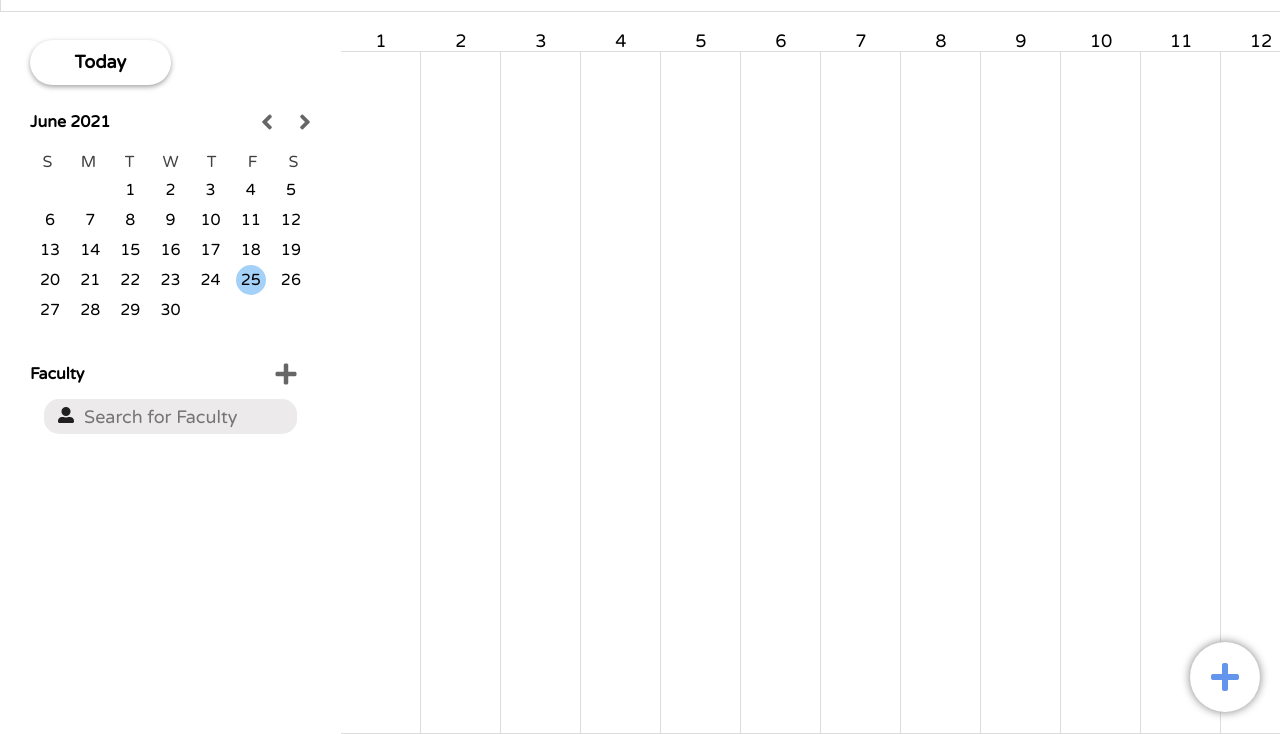
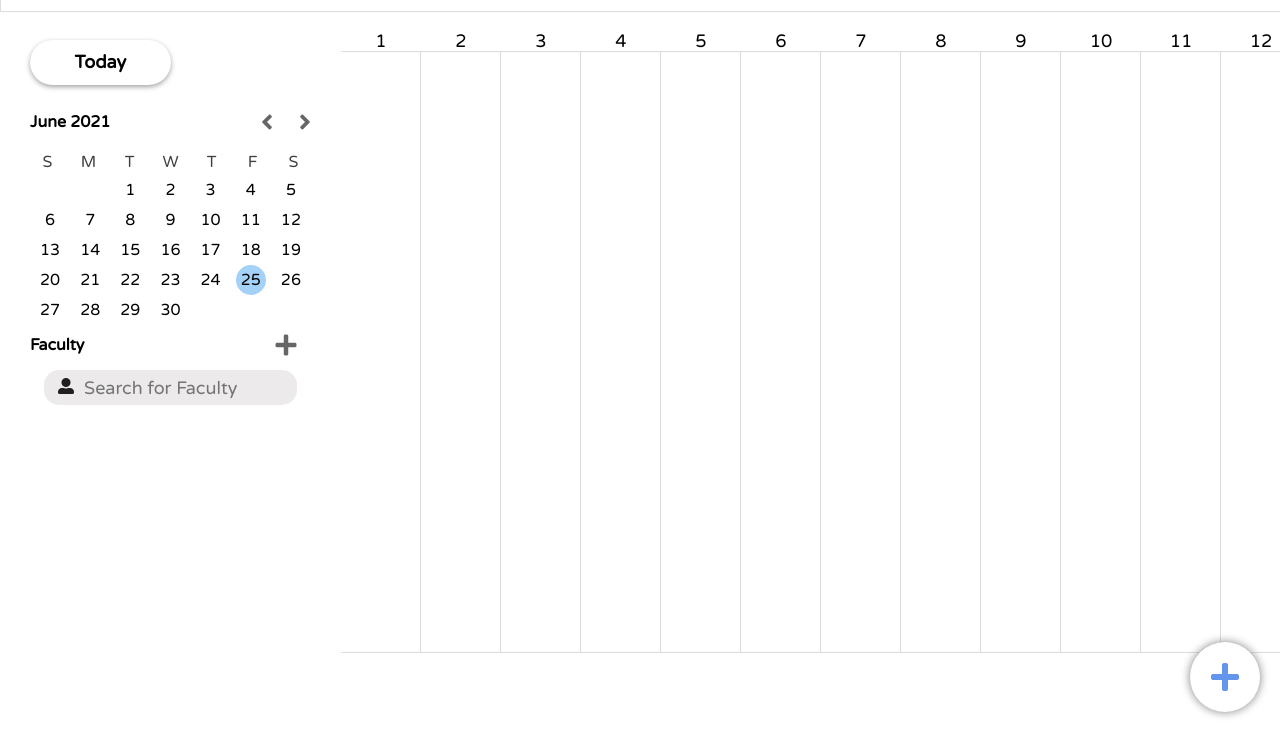
Before and after one commit to architgarg603/PEP-Calender, a website: page view/index.ejs in a window 1280 px wide. Shown: the part 68-802 px from the top of the page. Drawn offline with nearby package versions, Linux system fonts and the light colour scheme; files that its build step writes are made by us from their sources; no server answers; a web font is replaced by a local one.

Commit message:
added css

```diff
--- a/public/css/style.css
+++ b/public/css/style.css
@@ -122,7 +122,7 @@ body{
 .left{
     min-width: 341px;
     max-width: 341px;
-    height: 721.3px;
+    height: 640.3px;
     padding: 0px 30px 20px 30px;
     overflow: auto;
 }
@@ -351,7 +351,7 @@ body::-webkit-scrollbar-thumb {
 .right{
     min-width: 1195.33px;
     max-width: 1195.33px;
-    height: 721.8px;
+    height: 640.8px;
     overflow: auto;
     position: relative;
     border-color: gainsboro !important;
--- a/public/js/init.js
+++ b/public/js/init.js
@@ -118,6 +118,7 @@ async function set_daily_calender() {
                             <div class="daily-schedule-view-part-name">${Name}</div>`
 
             daily_div.appendChild(wrapper)
+            console.log(wrapper);
         }
     }
 
```
